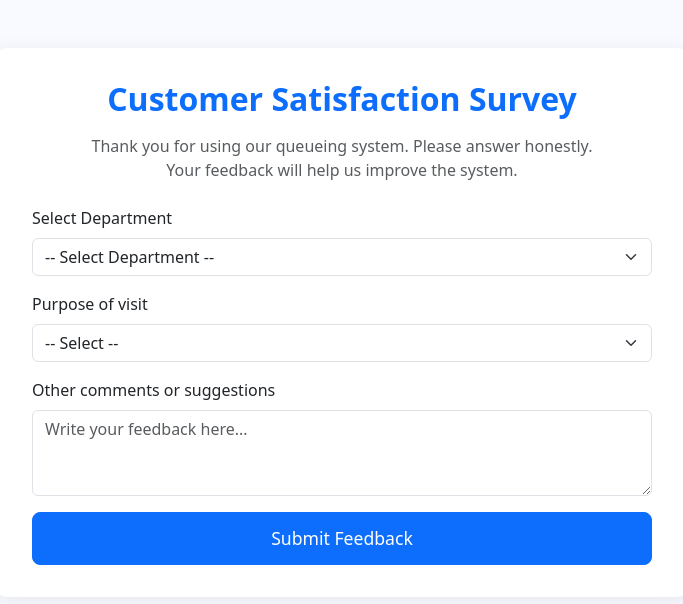
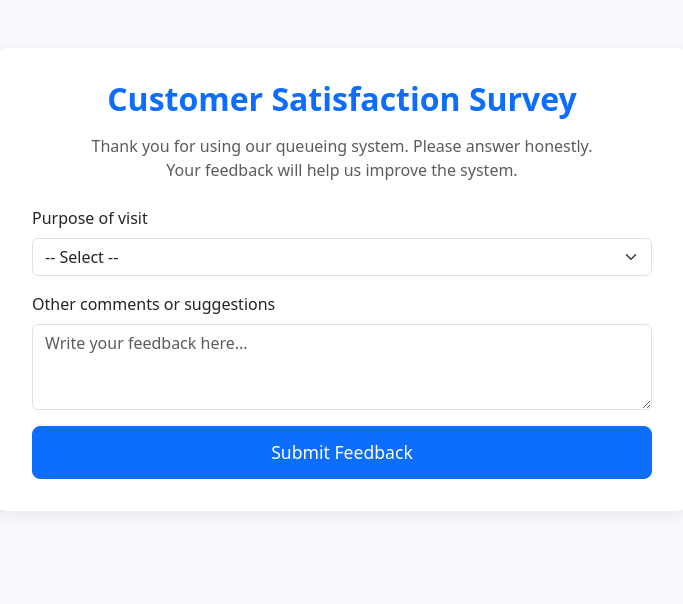
Before and after one commit to znebcrumbs/queue_system, a Django app: template templates/q_survey/survey_form.html in a window 1280 px wide. Shown: the top 604 px of the page, without its empty margins (298-981 px from the left). Run offline with Django 5.2, Linux system fonts and the light colour scheme; the template is opened without the code that fills it, so the values that code supplies are empty; parts of the project's set-up code (start-up, migrations or seed data) failed here and were passed over.

Commit message:
bug fix in survey

```diff
--- a/config/settings.py
+++ b/config/settings.py
@@ -101,7 +101,7 @@ DATABASES = {
         'ENGINE': 'django.db.backends.postgresql',
         'NAME': 'queue_system',       # database name you created
         'USER': 'postgres',        # postgres role you created
-        'PASSWORD': 'kimkim',          # password you assigned
+        'PASSWORD': 'markbencel',          # password you assigned
         'HOST': 'localhost',          # since it's running locally
         'PORT': '5432',               # default postgres port
     }
--- a/q_survey/views.py
+++ b/q_survey/views.py
@@ -23,6 +23,7 @@ def submit_survey(request):
     queue_id = data.get("queue_entry")
     rating = data.get("rating")
     feedback = data.get("feedback", "")
+    department = data.get("department")
 
     try:
         queue_entry = QueueEntry.objects.get(id=queue_id)
@@ -33,11 +34,12 @@ def submit_survey(request):
         return JsonResponse({"error": "Rating must be 1–5"}, status=400)
 
     survey = SurveyResponse.objects.create(
-        user=queue_entry.client,
+        user="Anon",
         service_type=queue_entry.service_type,
         queues_entry=queue_entry,
         rating=rating,
         feedback=feedback,
+        department=department
     )
 
     return JsonResponse({
@@ -54,6 +56,7 @@ from django.contrib.auth.decorators import login_required
 from django.contrib import messages
 from .models import SurveyResponse
 from q_queues.models import QueueEntry
+from q_queues.models import Department
 
 @login_required
 def survey_view(request, entry_id):
--- a/templates/q_survey/survey_form.html
+++ b/templates/q_survey/survey_form.html
@@ -44,15 +44,6 @@
         <form method="post">
             {% csrf_token %}
 
-            <div class="mb-3">
-                <label class="form-label">Select Department</label>
-                <select name="department" class="form-select" required>
-                <option value="">-- Select Department --</option>
-                {% for dept in departments %}
-                <option value="{{ dept.id }}">{{ dept.name }}</option>
-            {% endfor %}
-            </select>
-            </div>
 
 
             <div class="mb-3">
```
